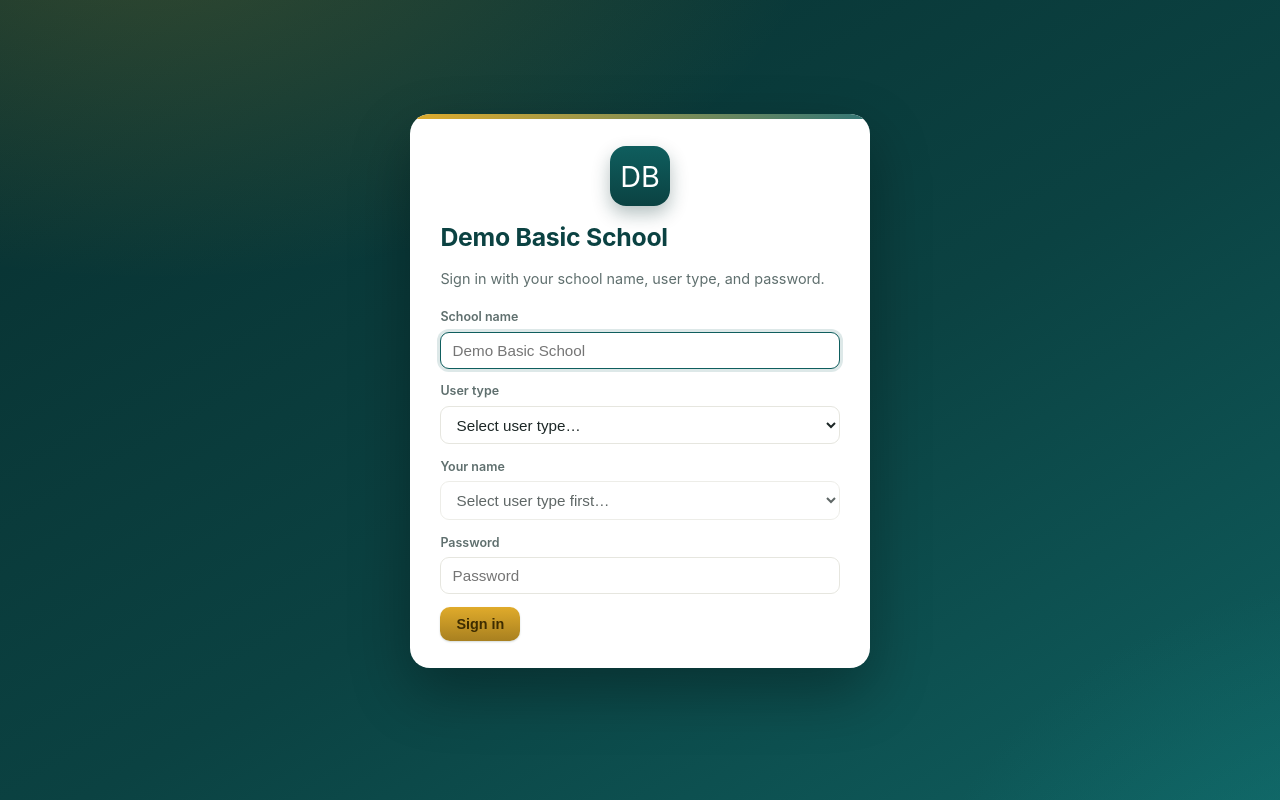
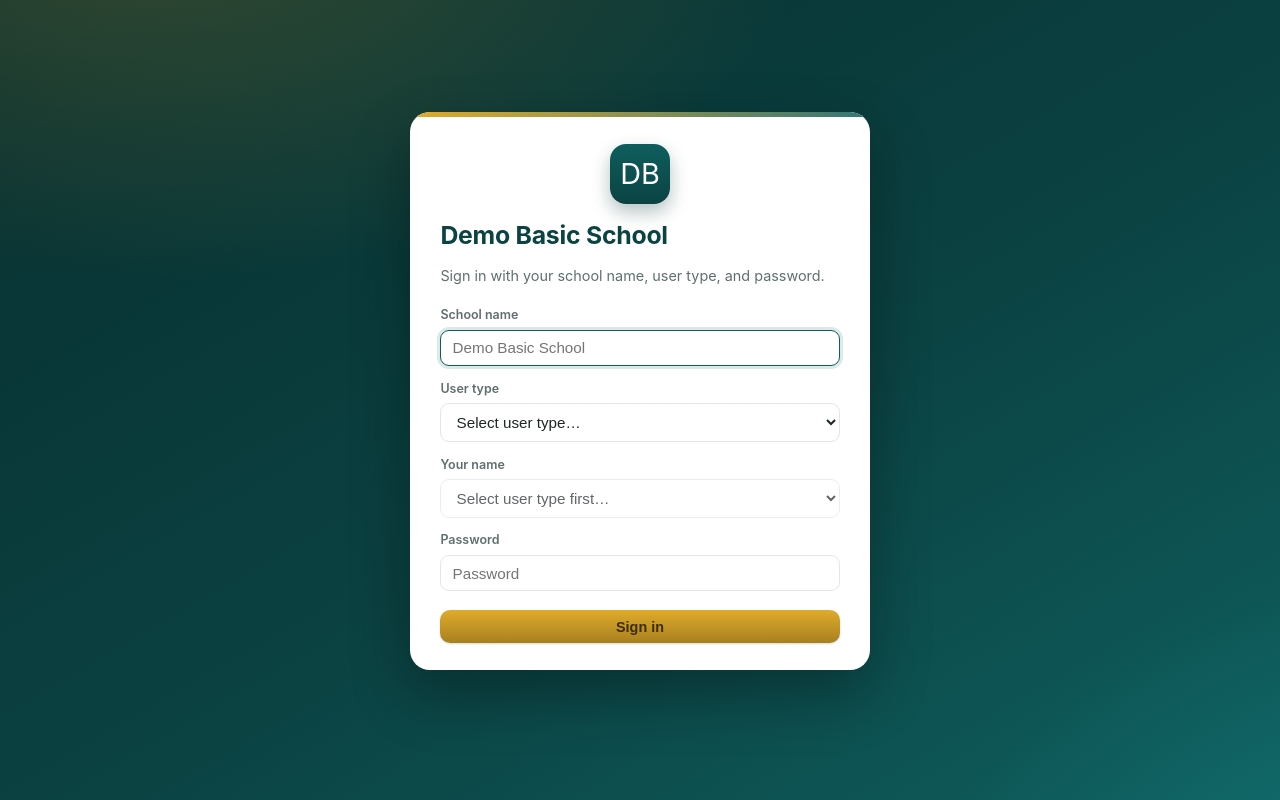
Before and after one commit to datatitbit/smswebapp1, a PHP site: page / in a window 1280 px wide. Run offline with PHP 8.4, Linux system fonts and the light colour scheme.

Commit message:
Continue previous commit: app.css, seed.json
Part of the real-login + RBAC-fix + multi-client-template-readiness change set.

Co-Authored-By: Claude Sonnet 5 <noreply@anthropic.com>

```diff
--- a/app/css/app.css
+++ b/app/css/app.css
@@ -213,6 +213,8 @@ table.data td.actions { white-space: nowrap; }
 }
 .role-grid button:hover { border-color: var(--teal); background: var(--teal-light); transform: translateY(-3px); box-shadow: var(--shadow-hover); }
 .role-grid button::after { content:"\203a"; position:absolute; right:.7rem; top:50%; transform:translateY(-50%); color: var(--gold-dark); font-size:1.3rem; font-weight:700; opacity:.7; }
+.login-form .btn { width:100%; margin-top:.3rem; }
+.login-error { background:#fde8e8; border:1px solid #f3b4b4; border-radius:8px; padding:.5rem .7rem; }
 
 /* loader */
 .loader { text-align:center; padding:2.4rem; color:var(--muted); }
```
